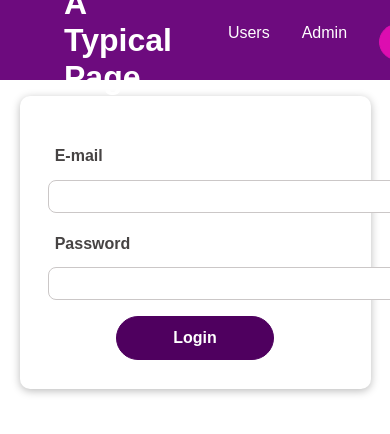
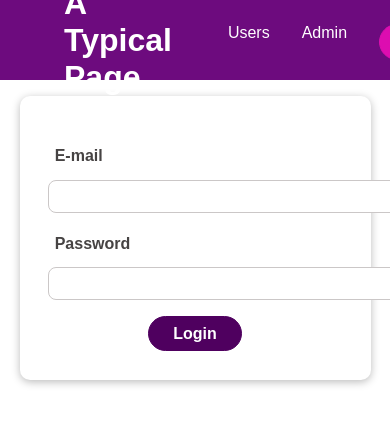
Before and after one commit to ogedengbewisdom/react_login_page, a React (Create React App) app: page / in a window 390 px wide. Shown: the top 434 px of the page. Built offline with nearby package versions, Linux system fonts and the light colour scheme.

Commit message:
adding dynamic styling for wrapping button

```diff
--- a/src/components/UI/Button.module.css
+++ b/src/components/UI/Button.module.css
@@ -31,3 +31,10 @@ button:active:disabled {
   color: #666666;
   cursor: not-allowed;
 }
+
+@media (max-width: 565px) {
+
+  .button {
+      padding: 0.45rem 1.5rem;
+  }
+}
```
